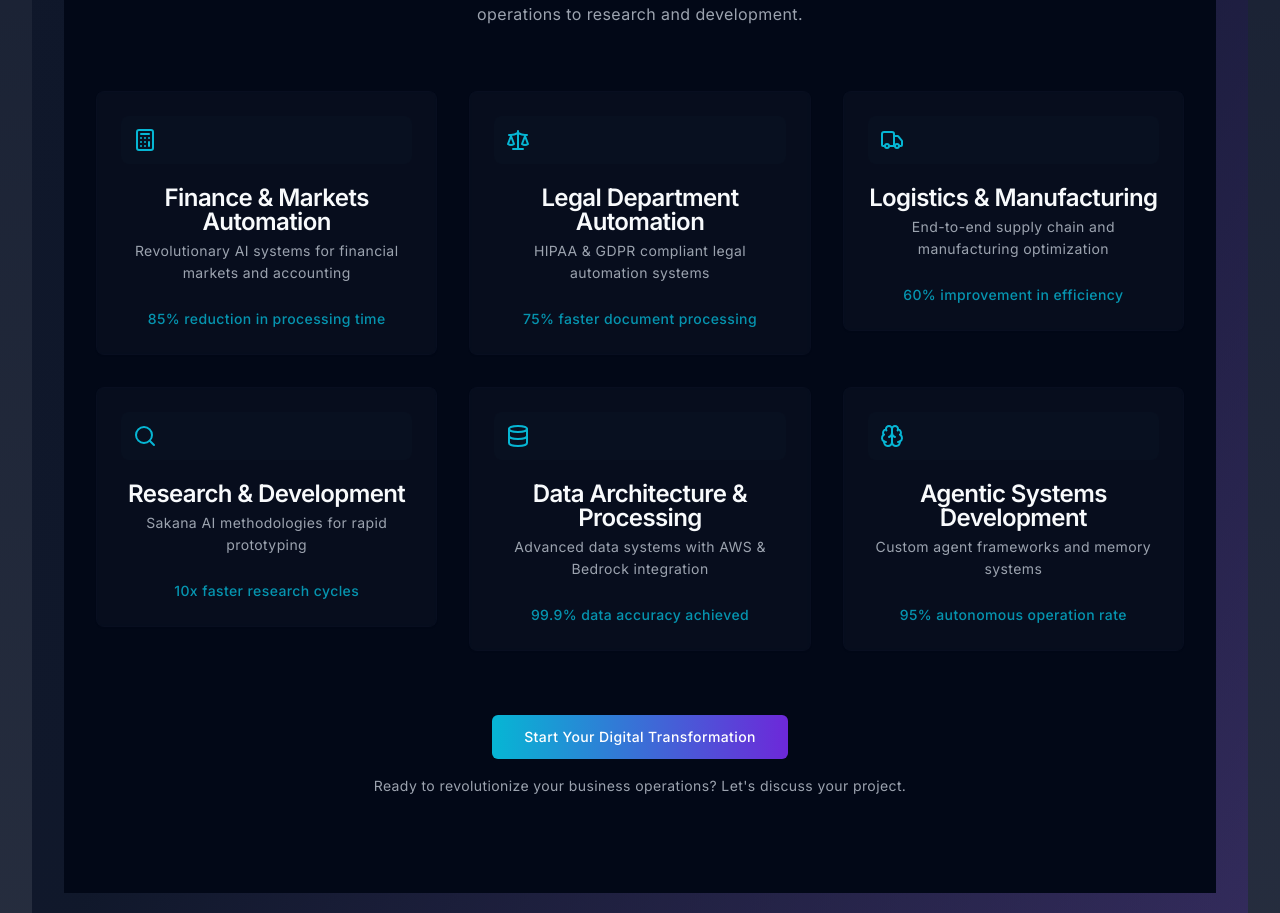
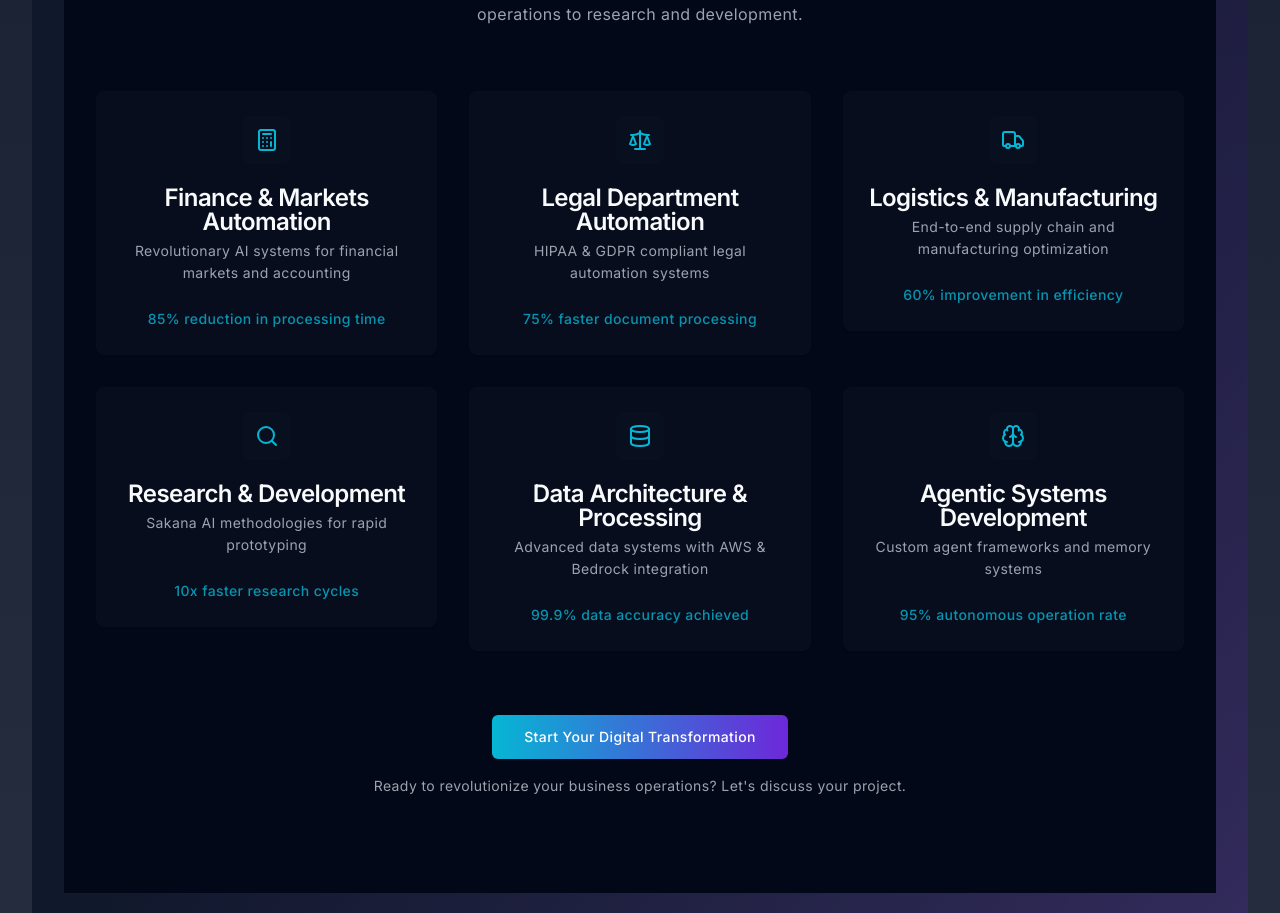
Before and after one commit to TheActualizer/makeithappen, a React (Vite) app: page / in a window 1280 px wide. Shown: the part 1129-2042 px from the top of the page. Built offline with nearby package versions, Linux system fonts and the light colour scheme.

Commit message:
Center icons in service cards
Adjusted the positioning of the blue icons in the service cards to ensure they are centered above the corresponding text. This improves the visual alignment and overall aesthetics of the Services Showcase component.
[skip gpt_engineer]

```diff
--- a/src/components/ServicesShowcase.tsx
+++ b/src/components/ServicesShowcase.tsx
@@ -138,9 +138,11 @@ const ServiceCard = ({ service }: { service: Service }) => {
     <HoverCard>
       <HoverCardTrigger asChild>
         <Card className="relative overflow-hidden transition-all duration-300 hover:shadow-lg hover:shadow-primary/5 cursor-pointer border-accent/20 bg-accent/40 backdrop-blur-sm group">
-          <CardHeader>
-            <div className="mb-4 inline-flex p-3 rounded-lg bg-accent/30 group-hover:bg-accent/40 transition-colors">
-              <Icon className="w-6 h-6 text-secondary" />
+          <CardHeader className="text-center"> {/* Added text-center */}
+            <div className="flex justify-center mb-4"> {/* Changed to flex container with center justification */}
+              <div className="inline-flex p-3 rounded-lg bg-accent/30 group-hover:bg-accent/40 transition-colors">
+                <Icon className="w-6 h-6 text-secondary" />
+              </div>
             </div>
             <CardTitle className="group-hover:text-secondary transition-colors">{service.title}</CardTitle>
             <CardDescription className="text-gray-400">{service.description}</CardDescription>
```
